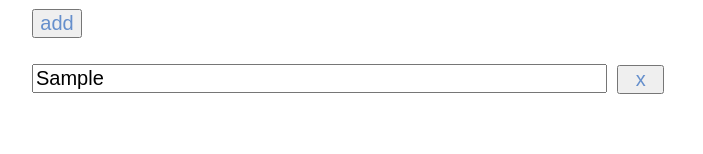
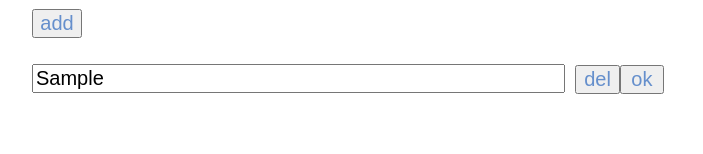
Before and after one commit to ckaia/create-react-app, a React (Create React App) app: page / in a window 1280 px wide. Both pictures are taken after typing "Sample" into the empty fields and a click on the button "add". Shown: the part 139-293 px from the top of the page, without its empty margins (292-995 px from the left). Built offline with nearby package versions, Linux system fonts and the light colour scheme; the HTML template or start-up script is replaced by a standard one.

Commit message:
Added button to complete task, on click the input is striked through and is disabled

```diff
--- a/src/App.js
+++ b/src/App.js
@@ -17,6 +17,10 @@ class App extends Component {
     super(props);
 
     this.state = {
+      /**
+       * Keeping indices of all tasks that user completed
+       */
+      completingTasks: [],
       /**
        * Keeping task that user selects for editing
        */
@@ -111,12 +115,40 @@ class App extends Component {
 
   /**
    * Delete selected task from task list
-   * @param  {string} index index of the task to be removed
+   * @param {string} index index of the task to be removed
    */
   removeTask(index) {
     this.setState(prevState => {
       prevState.taskList.splice(index, 1);
-      return {taskList: prevState.taskList};
+
+      // remove deleted task from completed list and update indices accordingly
+      const completingTasks = prevState.completingTasks.reduce((newArray, item) => {
+        if (item > index) {
+          newArray.push(item - 1);
+        } else if (item < index) {
+          newArray.push(item);
+        }
+        return newArray;
+      }, []);
+
+      return {
+        taskList: prevState.taskList,
+        completingTasks
+      };
+    });
+  }
+
+  /**
+   * Complete selected task by adding a strikethrough
+   * @param {string} index index of the task to be completed
+   */
+  completeTask(index) {
+    this.setState(prevState => {
+      if (prevState.completingTasks.indexOf(index) < 0) {
+        return {completingTasks: [...prevState.completingTasks, index]};
+      }
+
+      return {completingTasks: prevState.completingTasks};
     });
   }
 
@@ -135,14 +167,24 @@ class App extends Component {
   render() {
     const listItems = this.state.taskList.map((item, index) => (
       <TaskItem key={`${item}-${index}`}>
-        {this.state.editingTaskIndex !== index && (
+        {(this.state.completingTasks.indexOf(index) > -1 && (
+          // Completed mode
+          <TaskText
+            strikeThrough={true}
+            data-index={index}
+            value={item}
+            rows={1}
+            disabled={true}
+          />
+        )) || (this.state.editingTaskIndex !== index && (
+          // Normal mode
           <TaskText
             onClick={this.enableEditMode}
             data-index={index}
             value={item}
             rows={1}
           />
-        ) || (
+        )) || (
           // Edit mode
           <TaskText
             type='text'
@@ -156,7 +198,14 @@ class App extends Component {
           clickData={item}
           color='rgb(101, 143, 204)'
           onClick={() => this.removeTask(index)}
-          text='x'
+          text='del'
+          type='submit'
+        />
+        <Button
+          clickData={item}
+          color='rgb(101, 143, 204)'
+          onClick={() => this.completeTask(index)}
+          text='ok'
           type='submit'
         />
       </TaskItem>
@@ -242,6 +291,7 @@ const TaskText = styled.input`
   width: 100%;
   margin-right: 10px;
   margin-bottom: 1px;
+  ${props => (props.strikeThrough && 'text-decoration: line-through')};
 `;
 
 export default App;
```
